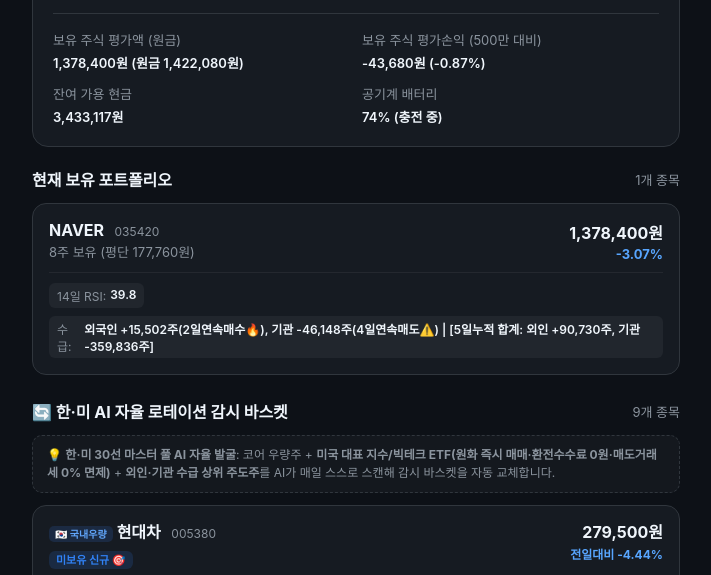
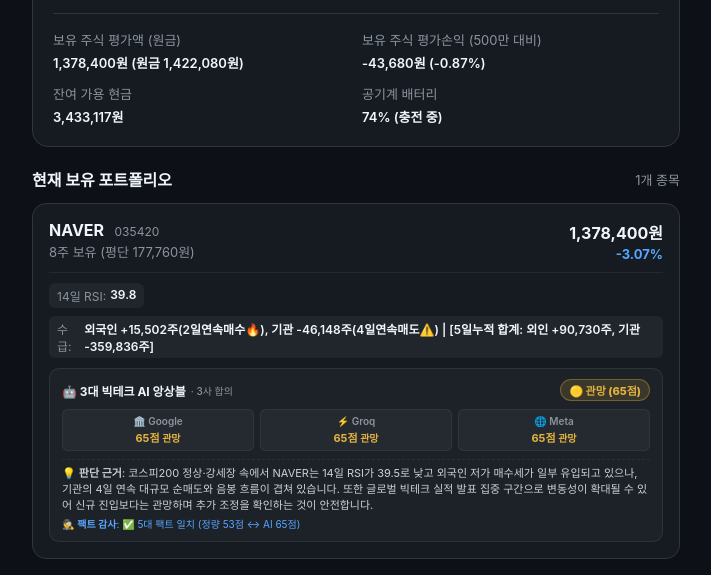
Before and after one commit to jmu9203-svg/kis-dashboard, a plain HTML site: page index.html in a window 1280 px wide. Shown: the part 349-924 px from the top of the page, without its empty margins (284-995 px from the left). Drawn offline with Linux system fonts and the light colour scheme; a web font is replaced by a local one.

Commit message:
Sync Dashboard UI: 2026-10-30 16:25:43

```diff
--- a/index.html
+++ b/index.html
@@ -79,6 +79,71 @@
     .pill-val { color: var(--text-main); font-weight: 600; }
     .rsi-oversold { color: #58a6ff; font-weight: 700; }
     .rsi-overbought { color: #f85149; font-weight: 700; }
+
+    /* 3대 빅테크 AI 앙상블 스코어보드 박스 */
+    .ai-ensemble-box {
+      margin-top: 10px;
+      padding: 10px 12px;
+      background: rgba(255, 255, 255, 0.03);
+      border: 1px solid rgba(255, 255, 255, 0.08);
+      border-radius: 10px;
+    }
+    .ai-ensemble-head {
+      display: flex;
+      justify-content: space-between;
+      align-items: center;
+      margin-bottom: 8px;
+    }
+    .ai-ensemble-title {
+      font-size: 12px;
+      font-weight: 700;
+      color: var(--text-main);
+      display: flex;
+      align-items: center;
+      gap: 5px;
+    }
+    .ai-decision-badge {
+      font-size: 11px;
+      font-weight: 800;
+      padding: 2px 8px;
+      border-radius: 12px;
+      white-space: nowrap;
+    }
+    .ai-badge-buy { background: rgba(63, 185, 80, 0.15); color: #3fb950; border: 1px solid rgba(63, 185, 80, 0.35); }
+    .ai-badge-hold { background: rgba(227, 179, 65, 0.15); color: #e3b341; border: 1px solid rgba(227, 179, 65, 0.35); }
+    .ai-badge-sell { background: rgba(248, 81, 73, 0.15); color: #f85149; border: 1px solid rgba(248, 81, 73, 0.35); }
+
+    .ai-models-grid {
+      display: grid;
+      grid-template-columns: repeat(3, 1fr);
+      gap: 6px;
+      margin-bottom: 8px;
+    }
+    .ai-model-chip {
+      background: rgba(255, 255, 255, 0.04);
+      border: 1px solid rgba(255, 255, 255, 0.06);
+      border-radius: 6px;
+      padding: 5px 6px;
+      text-align: center;
+    }
+    .ai-model-name {
+      font-size: 10px;
+      color: var(--text-sub);
+      font-weight: 600;
+    }
+    .ai-model-val {
+      font-size: 11px;
+      font-weight: 700;
+      color: var(--text-main);
+      margin-top: 2px;
+    }
+    .ai-reason-text {
+      font-size: 11px;
+      color: #8b949e;
+      line-height: 1.45;
+      padding-top: 6px;
+      border-top: 1px dashed rgba(255, 255, 255, 0.06);
+    }
 
     /* Footer Info */
     .footer { text-align: center; color: var(--text-sub); font-size: 12px; padding: 20px 0; border-top: 1px solid var(--card-border); margin-top: 10px; }
@@ -254,6 +319,67 @@
       }
     }
 
+
+    function renderEnsembleBox(item, isHeld) {
+      const ens = item.ai_ensemble || {};
+      const ensDec = ens.decision || (isHeld ? '홀딩' : '관망');
+      const ensScore = ens.score !== undefined ? ens.score : 55;
+      const consensus = ens.consensus || '3사 합의';
+      const aiReason = ens.reason || '5대 핵심 팩트 및 거시경제 레짐 분석 완료.';
+      const auditBadge = ens.audit_badge || '✅ 5대 팩트 검증 통과';
+      const models = ens.models || [
+        { provider: 'Google', model: 'Gemini 3.5', score: ensScore, decision: ensDec },
+        { provider: 'Groq', model: 'Groq 120B', score: ensScore, decision: ensDec },
+        { provider: 'Meta', model: 'Llama 3.3', score: ensScore, decision: ensDec }
+      ];
+
+      let decBadgeClass = 'ai-badge-hold';
+      let decIcon = '🟡';
+      if (ensDec.includes('매수')) {
+        decBadgeClass = 'ai-badge-buy';
+        decIcon = '🟢';
+      } else if (ensDec.includes('매도')) {
+        decBadgeClass = 'ai-badge-sell';
+        decIcon = '🔴';
+      }
+
+      const modelsHtml = models.map(m => {
+        let mColor = '#e3b341';
+        if ((m.decision || '').includes('매수')) mColor = '#3fb950';
+        else if ((m.decision || '').includes('매도')) mColor = '#f85149';
+
+        let icon = '🏛️';
+        if (m.provider === 'Groq') icon = '⚡';
+        else if (m.provider === 'Meta') icon = '🌐';
+
+        return `
+          <div class="ai-model-chip">
+            <div class="ai-model-name">${icon} ${m.provider}</div>
+            <div class="ai-model-val" style="color: ${mColor};">${m.score}점 <span style="font-size: 10px; font-weight: 600;">${m.decision}</span></div>
+          </div>
+        `;
+      }).join('');
+
+      return `
+        <div class="ai-ensemble-box">
+          <div class="ai-ensemble-head">
+            <div class="ai-ensemble-title">
+              <span>🤖 3대 빅테크 AI 앙상블</span>
+              <span style="font-size: 10px; color: var(--text-sub); font-weight: 500;">· ${consensus}</span>
+            </div>
+            <span class="ai-decision-badge ${decBadgeClass}">${decIcon} ${ensDec} (${ensScore}점)</span>
+          </div>
+          <div class="ai-models-grid">
+            ${modelsHtml}
+          </div>
+          <div class="ai-reason-text">
+            <div style="margin-bottom: 3px; color: #c9d1d9;">💡 <b>판단 근거</b>: ${aiReason}</div>
+            <div style="font-size: 10px; color: #58a6ff;">🕵️ <b>팩트 감사</b>: ${auditBadge}</div>
+          </div>
+        </div>
+      `;
+    }
+
     function renderData(d) {
       const stText = d.market_status || (d.is_market_open ? '장중 실시간 감시 중' : '주말 휴장 (24/7 시스템 정상 가동)');
       document.getElementById('statusText').textContent = stText;
@@ -340,6 +466,7 @@
               <div class="indicator-pill">14일 RSI: <span class="pill-val ${rsiClass}">${rsiVal}</span></div>
               <div class="indicator-pill">수급: <span class="pill-val">${h.investor_summary || '분석 중'}</span></div>
             </div>
+            ${renderEnsembleBox(h, true)}
           </div>
         `;
       }).join('');
@@ -425,6 +552,7 @@
               <div class="indicator-pill">14일 RSI: <span class="pill-val ${rsiClass}">${rsiDisplay}</span></div>
               <div class="indicator-pill">AI 상태: <span class="pill-val" style="color: var(--accent); font-weight: 600;">${actionBadge}</span></div>
             </div>
+            ${renderEnsembleBox(w, isHeld)}
           </div>
         `;
       }).join('');
```
